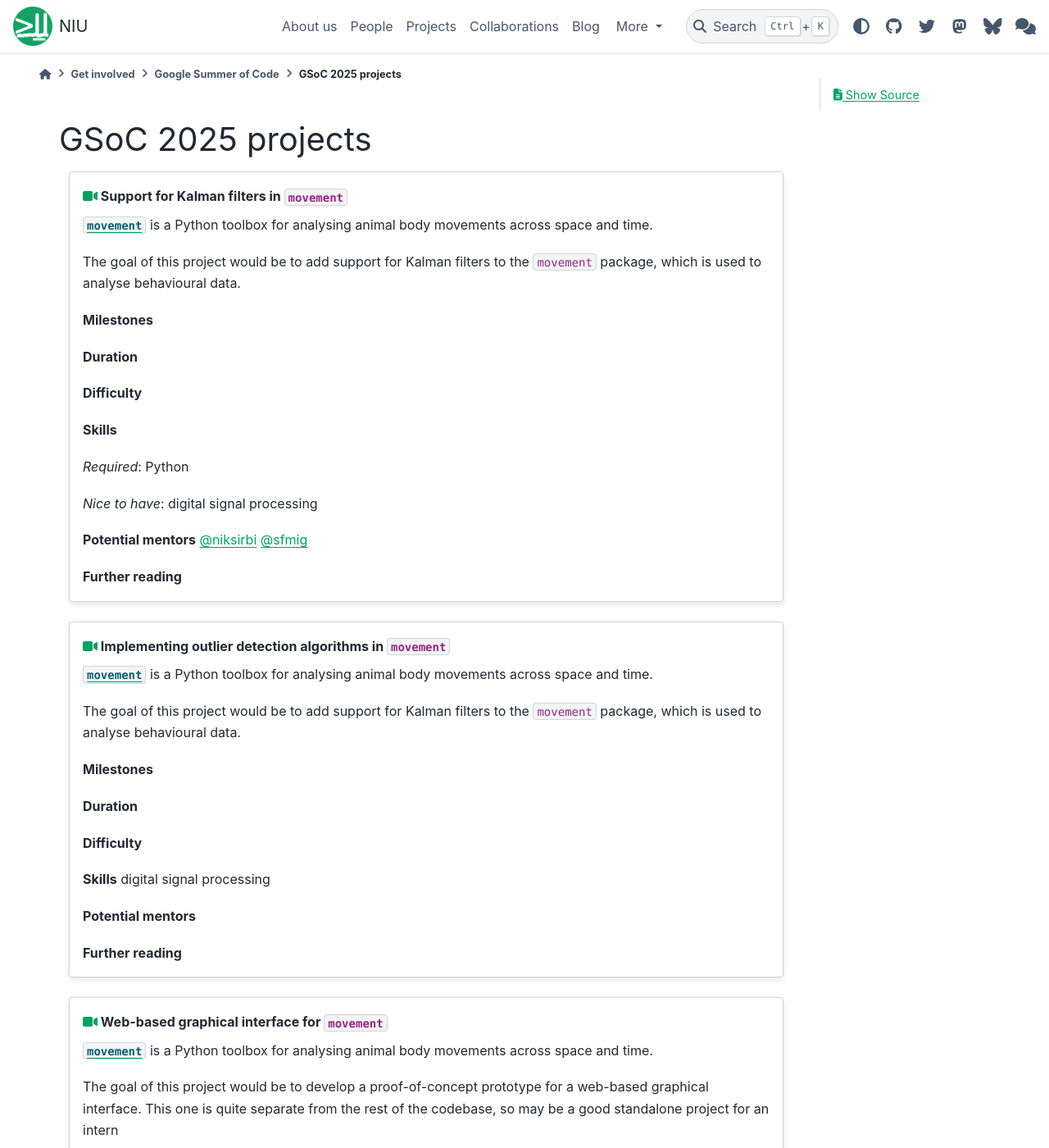
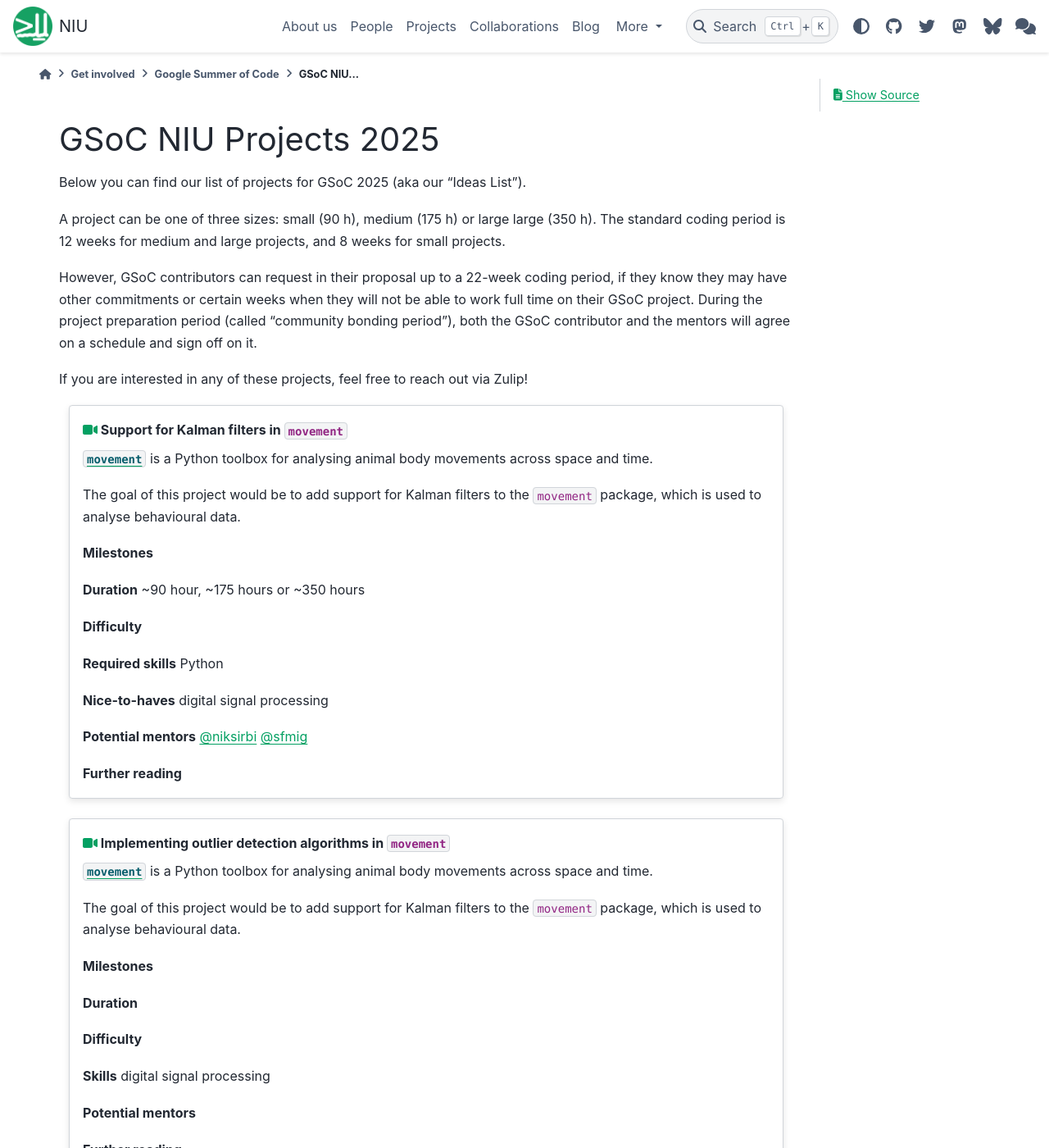
Before and after one commit to neuroinformatics-unit/neuroinformatics-unit.github.io, a Sphinx documentation site: the page built from docs/source/get-involved/gsoc/projects_2025.md, in a window 1280 px wide and 1400 px high. Shown: the whole window at 82% size. Built offline with Sphinx 7.4.7 and the PyData theme 0.15.4, drawn with Linux system fonts in a browser that asks for light colours; nearby versions of some CDN libraries; pages that are not in the unit, such as notebooks, are missing from menus.

```diff
--- a/docs/source/get-involved/gsoc/projects_2025.md
+++ b/docs/source/get-involved/gsoc/projects_2025.md
@@ -1,34 +1,52 @@
-# GSoC 2025 projects
+# GSoC NIU Projects 2025
+
+Below you can find our list of projects for GSoC 2025 (aka our "Ideas List").
+
+<!-- There are three main milestones in a GSoC project: the community bonding period, the start of coding, and the coding end.
+
+During the community bonding period, the GSoC contributor gets to know the community and participates in project discussions. They also prepare for their project, setting up their development environments, learning how their project’s source control works, refining their project plans, and reading any necessary documentation.
+
+The start of coding is the official start of the program and when the GSoC contributor starts executing on their project. The coding end is when the project is due. GSoC contributors are encouraged to continue work on their projects after the coding end, but only work done before this date can be evaluated. GSoC contributors will need to submit mentor evaluations and a link to their code. -->
+
+A project can be one of three sizes: small (90 h), medium (175 h) or large  large (350 h). The standard coding period is 12 weeks for medium and large projects, and 8 weeks for small projects.
+
+However, GSoC contributors can request in their proposal up to a 22-week coding period, if they know they may have other commitments or certain weeks when they will not be able to work full time on their GSoC project. During the project preparation period (called "community bonding period"), both the GSoC contributor and the mentors will agree on a schedule and sign off on it.
+
+
+If you are interested in any of these projects, feel free to reach out via Zulip!
 
 ::::{grid} 1 1 1 1
 :gutter: 4
 
 :::{grid-item-card} {fas}`video;sd-text-primary` Support for Kalman filters in `movement`
-<!-- :link: projects-2025
-:link-type: ref -->
 
 [`movement`](https://movement.neuroinformatics.dev/) is a Python toolbox for analysing animal body movements across space and time.
 
 The goal of this project would be to add support for Kalman filters to the `movement` package, which is used to analyse behavioural data.
 
 **Milestones**
-
+<!-- include Community Bonding Period and Start of Coding dates? -->
 
 **Duration**
+~90 hour, ~175 hours or ~350 hours
 
 **Difficulty**
 
-**Skills**
+<!-- is this project geared more toward a student level or a more advanced developer level? -->
 
-*Required*: Python
+**Required skills**
+Python
 
-*Nice to have*: digital signal processing
+**Nice-to-haves**
+digital signal processing
 
 **Potential mentors**
 [@niksirbi](https://github.com/niksirbi)
 [@sfmig](https://github.com/sfmig)
 
 **Further reading**
+<!-- The best pages include links to more detailed descriptions and related materials for each project. They might even include actual use cases! -->
+
 :::
 
 :::{grid-item-card} {fas}`video;sd-text-primary` Implementing outlier detection algorithms in `movement`
```
Also changed, not shown: docs/source/get-involved/gsoc/index.md (+16 -16 lines).
